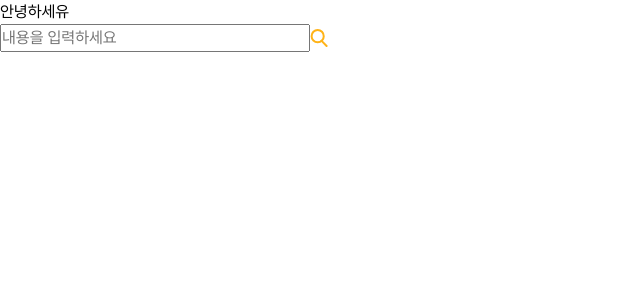
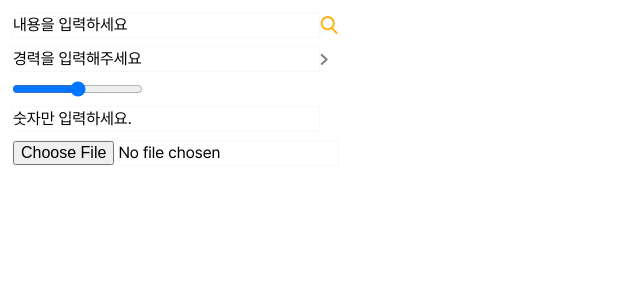
Before and after one commit to Sponge-Team/Sponge-FE, a Vue app: page /sign in a window 1280 px wide. Shown: the top 300 px of the page, without its empty margins (0-640 px from the left). Built offline with nearby package versions, Linux system fonts and the light colour scheme; what vue-cookies would draw is missing.

Commit message:
input css 수정

```diff
--- a/src/components/core/Input.vue
+++ b/src/components/core/Input.vue
@@ -1,72 +1,62 @@
 <template>
   <div>
     <div>
-      <span>{{label}}</span>
-      <span v-if="required === true">*</span>
+      <span>{{ label }}</span>
+      <span v-if="required">*</span>
     </div>
     <span class="flex">
-      <input :type="type" :value="value" :placeholder="placeholder" @input="inpInputEvt" @change="inpChangeEvt"
-             :readonly="state==='disabled'" :class="[style, state, size, shape, color]"
-
+      <input :type="type" :value="value" :placeholder="placeholder" @input="handleInput" @change="handleInput"
+             :readonly="state === 'disabled'" :class="inputClasses"
       />
       <slot name="icon"></slot>
     </span>
   </div>
 </template>
+
 <script setup>
+import { computed } from 'vue';
+
 const props = defineProps({
-  placeholder : {
+  placeholder: {
     type: String,
   },
-  type : {
+  type: {
     type: String,
     default: 'text',
-    validator: function (value) {
-      return ['text', 'number', 'file', 'range'].indexOf(value) !== -1
-    }
+    validator: value => ['text', 'number', 'file', 'range'].includes(value)
   },
   style: {
     type: String,
     default: 'text',
-    validator: function (value) {
-      return ['filled', 'outlined', 'text'].indexOf(value) !== -1
-    }
+    validator: value => ['filled', 'outlined', 'text'].includes(value)
   },
-  state : {
+  state: {
     type: String,
     default: 'enabled',
-    validator: function (value) {
-      return ['enabled', 'disabled', 'error'].indexOf(value) !== -1
-    }
+    validator: value => ['enabled', 'disabled', 'error'].includes(value)
   },
-  size : {
+  size: {
     type: String,
     default: 'm',
-    validator: function (value) {
-      return ['sm', 'm', 'l', 'xl'].indexOf(value) !== -1
-    }
+    validator: value => ['sm', 'm', 'l', 'xl'].includes(value)
   },
-  shape : {
+  shape: {
     type: String,
     default: 'circle',
-    validator: function (value) {
-      return ['square', 'rounded', 'circle'].indexOf(value) !== -1
-    }
+    validator: value => ['square', 'rounded', 'circle'].includes(value)
   },
-  color : {
+  color: {
     type: String,
     default: 'primary',
-    validator: function (value) {
-      return ['primary', 'secondary', 'tertiary'].indexOf(value) !== -1
-    }
+    validator: value => ['primary', 'secondary', 'tertiary'].includes(value)
   },
-  value : {
-    type: Object,
+  value: {
+    type: [String, Number, Object],
   },
   model: {
     type: Object,
   },
-  label : {
+  label: {
     type: String,
     default: ''
   },
@@ -74,13 +64,41 @@ const props = defineProps({
     type: Boolean,
     default: false
   }
-})
+});
 
-const emit = defineEmits(['updateInput', 'changeInput'])
-const inpChangeEvt = (e) => {
-  emit('updateInput', e.target.value)
+const inputClasses = computed(() => {
+  return {
+    'primary-color': props.color === 'primary',
+    'text-style': props.style === 'text',
+    'enabled-state': props.state === 'enabled',
+    // 필요한 다른 클래스 추가
+  };
+});
+
+const emit = defineEmits(['updateInput', 'changeInput']);
+const handleInput = (e) => {
+  emit('updateInput', e.target.value);
+  emit('changeInput', e.target.value);
+};
+</script>
+
+<style scoped>
+.primary-color::placeholder {
+  color: var(--s-placeholder-color-primary);
 }
-const inpInputEvt = (e) => {
-  emit('updateInput', e.target.value)
+
+.text-style {
+  border: 1px solid var(--s-semantic-primary-stroke-info-default);
 }
-</script>
+
+.enabled-state::before {
+  content: '';
+  /* 추가 스타일 */
+}
+
+.enabled-state::after {
+  content: '';
+  /* 추가 스타일 */
+}
+
+</style>
--- a/src/lib/assets/css/__variables.scss
+++ b/src/lib/assets/css/__variables.scss
@@ -7,6 +7,11 @@
   --s-semantic-primary-font-strong-default: var(--s-palette-main-lighten-950);
   --s-semantic-primary-font-light-default: var(--s-palette-gray-400);
 
+  --s-semantic-primary-stroke-normal-default: var(--s-palette-main-lighten-950);
+  --s-semantic-primary-stroke-strong-default: var(--s-palette-gray-700);
+  --s-semantic-primary-stroke-info-default: var(--s-palette-gray-200);
+  --s-semantic-primary-stroke-light-default: var(--s-palette-gray-300);
+
   --s-semantic-secondary-background-normal-default: var(--s-palette-gray-200);
   --s-semantic-secondary-background-strong-default: var(--s-palette-gray-200);
 
@@ -14,18 +19,18 @@
   --s-semantic-secondary-font-storng-default: var(--s-palette-main-lighten-200);
 }
 
-:root[theme=g100] {
-  --s-semantic-primary-background-normal-default: var(--s-palette-main-lighten-950);
-  --s-semantic-primary-background-strong-default: var(--s-palette-gray-700);
-  --s-semantic-primary-background-light-default: var(--s-palette-gray-300);
-
-  --s-semantic-primary-font-normal-default: var(--s-palette-main-lighten-white);
-  --s-semantic-primary-font-strong-default: var(--s-palette-main-lighten-950);
-  --s-semantic-primary-font-light-default: var(--s-palette-gray-400);
-
-  --s-semantic-secondary-background-normal-default: var(--s-palette-gray-200);
-  --s-semantic-secondary-background-strong-default: var(--s-palette-gray-200);
-
-  --s-semantic-secondary-font-normal-default: #A9A9A9;
-  --s-semantic-secondary-font-storng-default: var(--s-palette-main-lighten-200);
-}
+//:root[theme=g100] {
+//  --s-semantic-primary-background-normal-default: var(--s-palette-main-lighten-950);
+//  --s-semantic-primary-background-strong-default: var(--s-palette-gray-700);
+//  --s-semantic-primary-background-light-default: var(--s-palette-gray-300);
+//
+//  --s-semantic-primary-font-normal-default: var(--s-palette-main-lighten-white);
+//  --s-semantic-primary-font-strong-default: var(--s-palette-main-lighten-950);
+//  --s-semantic-primary-font-light-default: var(--s-palette-gray-400);
+//
+//  --s-semantic-secondary-background-normal-default: var(--s-palette-gray-200);
+//  --s-semantic-secondary-background-strong-default: var(--s-palette-gray-200);
+//
+//  --s-semantic-secondary-font-normal-default: #A9A9A9;
+//  --s-semantic-secondary-font-storng-default: var(--s-palette-main-lighten-200);
+//}
--- a/src/views/login/loginView.vue
+++ b/src/views/login/loginView.vue
@@ -1,11 +1,20 @@
 <template>
   <div>
-    안녕하세유
-    <Input :placeholder="'내용을 입력하세요'">
-      <template #icon>
-        <img src="@/lib/assets/svg/ic_search.svg" alt="검색 버튼">
-      </template>
-    </Input>
+    <div class="m3">
+      <Input class="mb-2" :placeholder="'내용을 입력하세요'">
+        <template #icon>
+          <img src="@/lib/assets/svg/ic_search.svg" alt="검색 버튼">
+        </template>
+      </Input>
+      <Input class="mb-2" :placeholder="'경력을 입력해주세요'">
+        <template #icon>
+          <img src="@/lib/assets/svg/ic_arrow_right.svg" alt="검색 버튼">
+        </template>
+      </Input>
+      <Input class="mb-2" :type="'range'"/>
+      <Input class="mb-2" :type="'number'" :placeholder="'숫자만 입력하세요.'"/>
+      <Input class="mb-2" :type="'file'"/>
+    </div>
   </div>
 </template>
 <script setup>
```
Also changed, not shown: src/lib/assets/svg/ic_arrow_right.svg.
